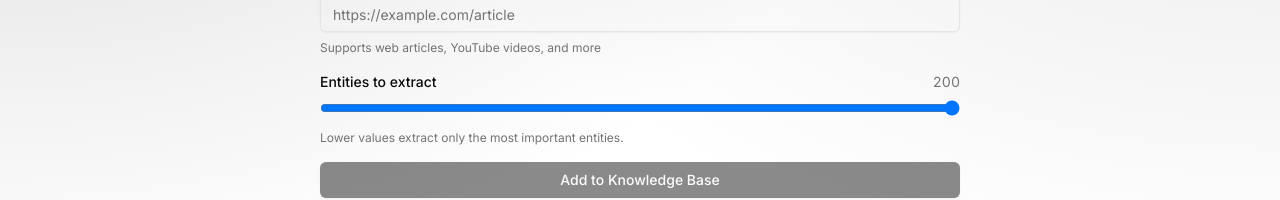
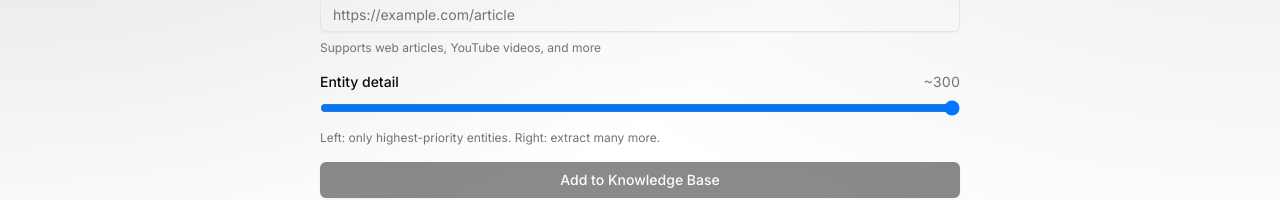
Before and after one commit to rupertgermann/open-recall, a Next.js app: page /add in a window 1280 px wide. Shown: the part 269-469 px from the top of the page. Built offline with nearby package versions, Linux system fonts and the light colour scheme.

Commit message:
feat(ingest): add entity detail budget and apply limits to update-document

```diff
--- a/src/app/add/page.tsx
+++ b/src/app/add/page.tsx
@@ -1,6 +1,6 @@
 "use client";
 
-import { useState, useRef, useEffect } from "react";
+import { useState, useRef, useEffect, useMemo } from "react";
 import { useRouter, useSearchParams } from "next/navigation";
 import Link from "next/link";
 import { FileText, Link as LinkIcon, Loader2, CheckCircle, AlertCircle, Circle } from "lucide-react";
@@ -38,7 +38,7 @@ export default function AddPage() {
   const [url, setUrl] = useState("");
   const [text, setText] = useState("");
   const [title, setTitle] = useState("");
-  const [maxEntities, setMaxEntities] = useState(200);
+  const [entityDetail, setEntityDetail] = useState(100);
   const [isProcessing, setIsProcessing] = useState(false);
   const [currentStatus, setCurrentStatus] = useState<StepStatus | null>(null);
   const [completedSteps, setCompletedSteps] = useState<Set<string>>(new Set());
@@ -48,6 +48,15 @@ export default function AddPage() {
   const abortControllerRef = useRef<AbortController | null>(null);
 
   const hasAutoStartedRef = useRef(false);
+
+  const entityBudget = useMemo(() => {
+    const t = Math.max(0, Math.min(1, entityDetail / 100));
+    // Quadratic curve: low detail stays low, high detail ramps up.
+    // 0% -> ~25 entities, 100% -> ~300 entities
+    const maxEntities = Math.round(25 + t * t * 275);
+    const maxRelationships = Math.round(maxEntities * 2);
+    return { maxEntities, maxRelationships };
+  }, [entityDetail]);
 
   const runIngestRequest = async (endpoint: string, body: unknown) => {
     abortControllerRef.current = new AbortController();
@@ -148,7 +157,11 @@ export default function AddPage() {
         setCurrentStatus(null);
 
         // Do not rely on React state being updated yet; call the update endpoint directly.
-        runIngestRequest("/api/update-document", { documentId: qpUpdate }).catch((err) => {
+        runIngestRequest("/api/update-document", {
+          documentId: qpUpdate,
+          maxEntities: entityBudget.maxEntities,
+          maxRelationships: entityBudget.maxRelationships,
+        }).catch((err) => {
           if (err instanceof Error && err.name !== "AbortError") {
             setError(err.message);
           }
@@ -186,10 +199,14 @@ export default function AddPage() {
     try {
       const endpoint = isUpdateMode ? "/api/update-document" : "/api/ingest";
       const body = isUpdateMode
-        ? { documentId: updateDocumentId }
+        ? {
+            documentId: updateDocumentId,
+            maxEntities: entityBudget.maxEntities,
+            maxRelationships: entityBudget.maxRelationships,
+          }
         : contentType === "url"
-          ? { type: "url", url, maxEntities }
-          : { type: "text", title, content: text, maxEntities };
+          ? { type: "url", url, maxEntities: entityBudget.maxEntities, maxRelationships: entityBudget.maxRelationships }
+          : { type: "text", title, content: text, maxEntities: entityBudget.maxEntities, maxRelationships: entityBudget.maxRelationships };
 
       await runIngestRequest(endpoint, body);
     } catch (error) {
@@ -313,21 +330,21 @@ export default function AddPage() {
 
               <div className="space-y-2">
                 <div className="flex items-center justify-between gap-4">
-                  <label className="text-sm font-medium">Entities to extract</label>
-                  <span className="text-sm text-muted-foreground tabular-nums">{maxEntities}</span>
+                  <label className="text-sm font-medium">Entity detail</label>
+                  <span className="text-sm text-muted-foreground tabular-nums">~{entityBudget.maxEntities}</span>
                 </div>
                 <input
                   type="range"
-                  min={20}
-                  max={200}
-                  step={10}
-                  value={maxEntities}
-                  onChange={(e) => setMaxEntities(Number(e.target.value))}
+                  min={0}
+                  max={100}
+                  step={5}
+                  value={entityDetail}
+                  onChange={(e) => setEntityDetail(Number(e.target.value))}
                   disabled={isProcessing}
                   className="w-full"
                 />
                 <p className="text-xs text-muted-foreground">
-                  Lower values extract only the most important entities.
+                  Left: only highest-priority entities. Right: extract many more.
                 </p>
               </div>
 
--- a/src/app/api/update-document/route.ts
+++ b/src/app/api/update-document/route.ts
@@ -23,6 +23,8 @@ export const dynamic = "force-dynamic";
 
 type UpdateRequest = {
   documentId: string;
+  maxEntities?: number;
+  maxRelationships?: number;
 };
 
 function createSSEMessage(step: string, message: string, progress?: number, error?: boolean) {
@@ -119,7 +121,10 @@ export async function POST(req: Request) {
         // Step 6: Entity extraction
         controller.enqueue(encoder.encode(createSSEMessage("extracting", "Extracting entities and relationships...", 55)));
 
-        const extractedData = await extractEntitiesWithDBConfig(extracted.content);
+        const extractedData = await extractEntitiesWithDBConfig(extracted.content, {
+          maxEntities: body.maxEntities,
+          maxRelationships: body.maxRelationships,
+        });
         const uniqueExtractedEntities = Array.from(
           new Map(extractedData.entities.map(e => [`${e.name}||${e.type}`, e])).values()
         );
```
